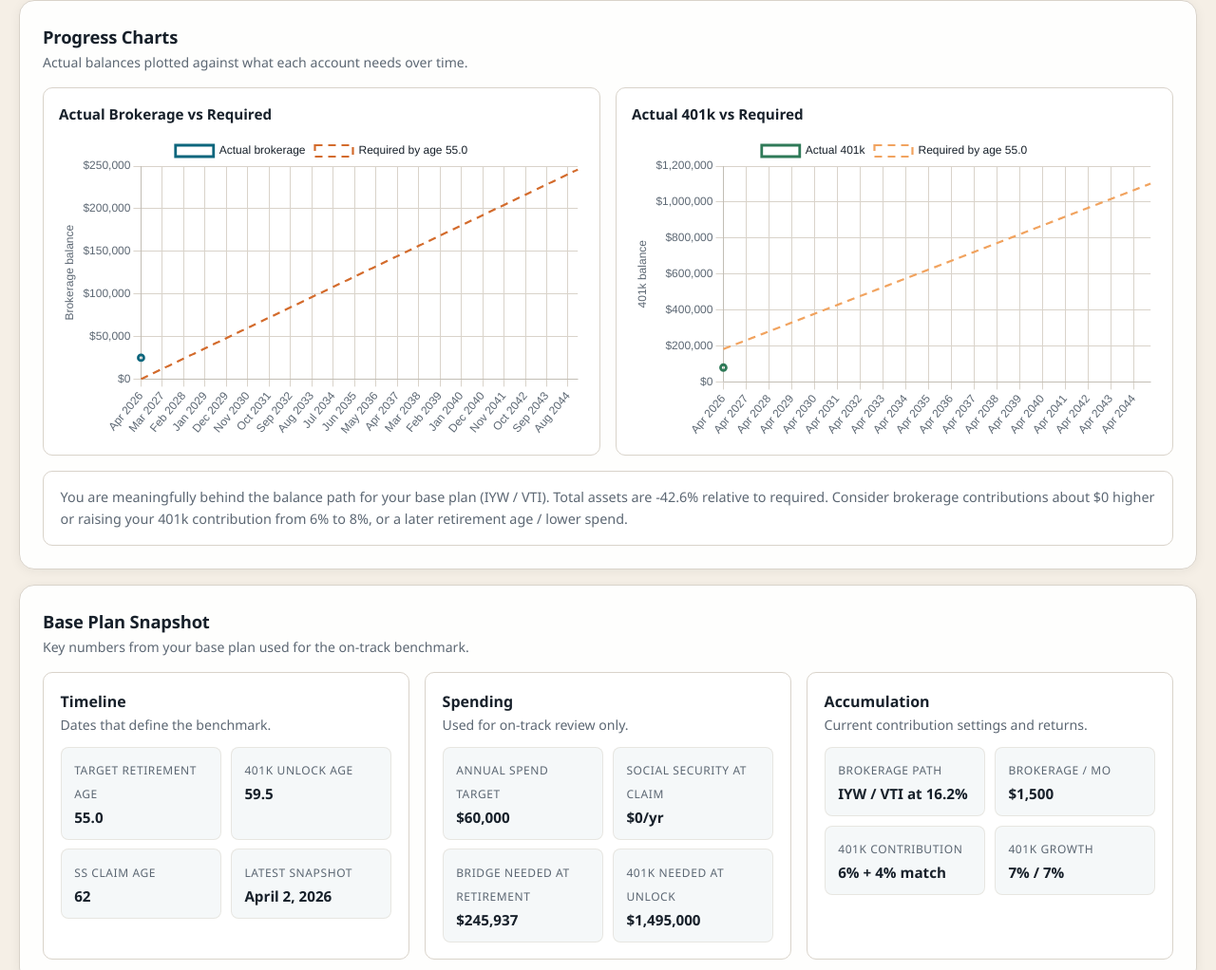
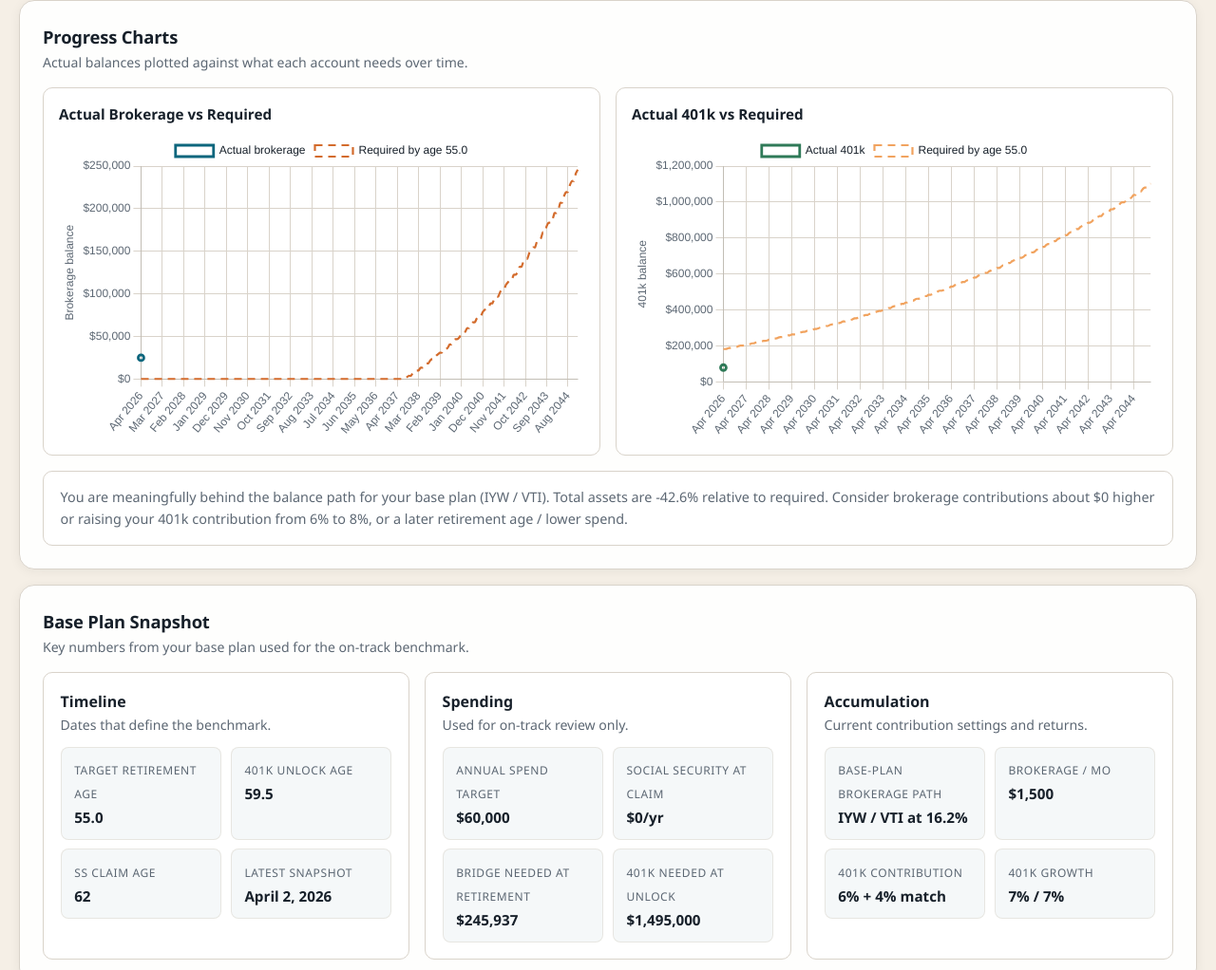
Before and after one commit to andy3331/RetirementPlanner, a plain HTML site: page index.html in a window 1280 px wide. Shown: the part 818-1840 px from the top of the page at 95% size. Drawn offline with nearby package versions, Linux system fonts and the light colour scheme.

Commit message:
Fix planner review and scenario separation issues

```diff
--- a/app.js
+++ b/app.js
@@ -24,6 +24,13 @@
     chartEndAge: 80,
     showBlendAChart: true,
     showBlendBChart: true,
+    basePlanTicker1: "IYW",
+    basePlanWeight1: 90,
+    basePlanReturn1: 16.8,
+    basePlanTicker2: "VTI",
+    basePlanWeight2: 10,
+    basePlanReturn2: 11,
+    basePlanAccumReturn: 16.2,
     blendATicker1: "IYW",
     blendAWeight1: 90,
     blendAReturn1: 16.8,
@@ -80,6 +87,11 @@
     "annualRetirementSpend",
     "unlockAge",
     "chartEndAge",
+    "basePlanWeight1",
+    "basePlanReturn1",
+    "basePlanWeight2",
+    "basePlanReturn2",
+    "basePlanAccumReturn",
     "blendAReturn1",
     "blendAReturn2",
     "blendBReturn1",
@@ -228,6 +240,7 @@
     openAssumptionModal: el("openAssumptionModal"),
     openAssumptionModalInline: el("openAssumptionModalInline"),
     syncScenarioAgeBtn: el("syncScenarioAgeBtn"),
+    promoteBlendToBasePlan: el("promoteBlendToBasePlan"),
     resetDefaultsBtn: el("resetDefaultsBtn"),
     drawerBackdrop: el("drawerBackdrop"),
     settingsDrawer: el("settingsDrawer"),
@@ -401,6 +414,21 @@
       ) {
         applyRequestedBlendDefaults(s);
         s.blendDefaultsVersion = base.blendDefaultsVersion;
+      }
+      if (!String(s.basePlanTicker1 || "").trim())
+        s.basePlanTicker1 = String(s.blendATicker1 || base.basePlanTicker1).trim().toUpperCase();
+      if (!(n(s.basePlanWeight1) > 0)) s.basePlanWeight1 = n(s.blendAWeight1, base.basePlanWeight1);
+      if (!(n(s.basePlanReturn1) > 0)) s.basePlanReturn1 = n(s.blendAReturn1, base.basePlanReturn1);
+      if (!String(s.basePlanTicker2 || "").trim())
+        s.basePlanTicker2 = String(s.blendATicker2 || base.basePlanTicker2).trim().toUpperCase();
+      if (!(n(s.basePlanWeight2) > 0)) s.basePlanWeight2 = n(s.blendAWeight2, base.basePlanWeight2);
+      if (!(n(s.basePlanReturn2) > 0)) s.basePlanReturn2 = n(s.blendAReturn2, base.basePlanReturn2);
+      if (!(n(s.basePlanAccumReturn) > 0)) {
+        const total = Math.max(1, n(s.basePlanWeight1) + n(s.basePlanWeight2));
+        s.basePlanAccumReturn =
+          (n(s.basePlanReturn1) * n(s.basePlanWeight1) +
+            n(s.basePlanReturn2) * n(s.basePlanWeight2)) /
+          total;
       }
       s.balanceHistory =
         Array.isArray(s.balanceHistory) && s.balanceHistory.length
@@ -514,14 +542,16 @@
   }
 
   /* ===== BLEND HELPERS ===== */
+  function labelFromFields(t1, t2) {
+    return [String(t1 || "").trim().toUpperCase(), String(t2 || "").trim().toUpperCase()]
+      .filter(Boolean)
+      .join(" / ") || "Custom blend";
+  }
   function blendLabel(prefix) {
-    const t1 = String(state[`${prefix}Ticker1`] || "")
-        .trim()
-        .toUpperCase(),
-      t2 = String(state[`${prefix}Ticker2`] || "")
-        .trim()
-        .toUpperCase();
-    return [t1, t2].filter(Boolean).join(" / ") || "Custom blend";
+    return labelFromFields(state[`${prefix}Ticker1`], state[`${prefix}Ticker2`]);
+  }
+  function basePlanLabel() {
+    return labelFromFields(state.basePlanTicker1, state.basePlanTicker2);
   }
   function blendRate(prefix) {
     const w1 = Math.max(0, n(state[`${prefix}Weight1`], 0)),
@@ -540,6 +570,15 @@
       state.customIywAccumReturn = state.iywAccumReturn;
     if (!(n(state.customQqqmAccumReturn) > 0))
       state.customQqqmAccumReturn = state.qqqmAccumReturn;
+  }
+  function syncBasePlanBlendFromScenario() {
+    state.basePlanTicker1 = String(state.blendATicker1 || "").trim().toUpperCase();
+    state.basePlanWeight1 = n(state.blendAWeight1);
+    state.basePlanReturn1 = n(state.blendAReturn1);
+    state.basePlanTicker2 = String(state.blendATicker2 || "").trim().toUpperCase();
+    state.basePlanWeight2 = n(state.blendAWeight2);
+    state.basePlanReturn2 = n(state.blendAReturn2);
+    state.basePlanAccumReturn = n(state.iywAccumReturn);
   }
 
   /* ===== SCENARIO RATES ===== */
@@ -583,8 +622,8 @@
   function baselinePlanningRates(s) {
     return {
       label: "Base plan",
-      iyw: n(s.iywAccumReturn),
-      qqqm: n(s.qqqmAccumReturn),
+      iyw: n(s.basePlanAccumReturn, s.iywAccumReturn),
+      qqqm: n(s.basePlanAccumReturn, s.iywAccumReturn),
       post: n(s.postRetirementReturn),
       kacc: n(s.k401AccumReturn),
       kpost: n(s.k401PostReturn),
@@ -667,16 +706,24 @@
       cashflowSpendSeries = [],
       cashflow401kWithdrawSeries = [],
       cashflowBrokerageWithdrawSeries = [],
+      cashflowGapSeries = [],
       cSeries = [];
     const mRet = Math.max(0, Math.ceil((retAge - cur) * 12 - 1e-9)),
       actual = cur + mRet / 12;
     const pushB = (x, y) => {
-      if (x <= 62.001) bSeries.push({ x, y: Math.max(0, y) });
+      if (x <= chartEndAge + 0.001) bSeries.push({ x, y: Math.max(0, y) });
     };
     const pushK = (x, y) => {
       if (x <= chartEndAge + 0.001) kSeries.push({ x, y: Math.max(0, y) });
     };
-    const pushCash = (x, ssAnnual, spendAnnual, k401WithdrawAnnual, brokerageWithdrawAnnual) => {
+    const pushCash = (
+      x,
+      ssAnnual,
+      spendAnnual,
+      k401WithdrawAnnual,
+      brokerageWithdrawAnnual,
+      gapAnnual,
+    ) => {
       if (x <= chartEndAge + 0.001) {
         cashflowSSSeries.push({ x, y: Math.max(0, ssAnnual) });
         cashflowSpendSeries.push({ x, y: Math.max(0, spendAnnual) });
@@ -687,6 +734,10 @@
         cashflowBrokerageWithdrawSeries.push({
           x,
           y: Math.max(0, brokerageWithdrawAnnual),
+        });
+        cashflowGapSeries.push({
+          x,
+          y: Math.max(0, gapAnnual),
         });
       }
     };
@@ -714,12 +765,15 @@
         Math.ceil((unlock - actual) * 12 - 1e-9),
       );
       for (let i = 1; i <= mUnlock; i++) {
-        b = Math.max(0, b * (1 + bPost) - spend);
+        const grownBrokerage = b * (1 + bPost),
+          bridgeWithdraw = Math.min(grownBrokerage, spend),
+          bridgeGap = Math.max(0, spend - bridgeWithdraw);
+        b = Math.max(0, grownBrokerage - spend);
         k = k * (1 + kPost);
         const agePoint = actual + i / 12;
         pushB(agePoint, b);
         pushK(agePoint, k);
-        pushCash(agePoint, 0, annualSpend, 0, annualSpend);
+        pushCash(agePoint, 0, annualSpend, 0, bridgeWithdraw * 12, bridgeGap * 12);
       }
       bUnlock = b;
       kUnlock = k;
@@ -748,22 +802,37 @@
         if (life == null) life = a;
         cSeries.push({ x: a, y: 0 });
         pushB(a, 0);
-        pushCash(a, income * 12, annualSpend, kWithdraw * 12, bWithdraw * 12);
+        pushCash(a, income * 12, annualSpend, 0, 0, need * 12);
         break;
       }
+      let actualKWithdraw = 0,
+        actualBWithdraw = 0,
+        actualGap = 0;
       if (need > 0) {
         let remain = need,
           kw = Math.min(ks, remain);
         ks -= kw;
         remain -= kw;
-        if (remain > 0.01) bs = Math.max(0, bs - remain);
+        actualKWithdraw = kw;
+        const bw = Math.min(bs, remain);
+        bs -= bw;
+        remain -= bw;
+        actualBWithdraw = bw;
+        actualGap = Math.max(0, remain);
       }
       bs *= 1 + bPost;
       ks *= 1 + kPost;
       const total = Math.max(0, bs + ks);
       cSeries.push({ x: a, y: total });
       pushB(a, bs);
-      pushCash(a, income * 12, annualSpend, kWithdraw * 12, bWithdraw * 12);
+      pushCash(
+        a,
+        income * 12,
+        annualSpend,
+        actualKWithdraw * 12,
+        actualBWithdraw * 12,
+        actualGap * 12,
+      );
       if (total <= 0.01 && life == null) {
         life = a;
         break;
@@ -789,6 +858,7 @@
       cashflowSpendSeries,
       cashflow401kWithdrawSeries,
       cashflowBrokerageWithdrawSeries,
+      cashflowGapSeries,
       combinedSeries: cSeries,
     };
   }
@@ -1142,8 +1212,12 @@
       brokerage = ages.map((agePoint) =>
         sampleSeriesAtAge(result.cashflowBrokerageWithdrawSeries, agePoint),
       ),
-      gap = ages.map((_, index) =>
-        Math.max(0, spend[index] - ss[index] - k401[index] - brokerage[index]),
+      gap = ages.map((agePoint, index) =>
+        Math.max(
+          0,
+          sampleSeriesAtAge(result.cashflowGapSeries, agePoint) ||
+            (spend[index] - ss[index] - k401[index] - brokerage[index]),
+        ),
       );
     return {
       labels: ages.map((agePoint) => age(agePoint)),
@@ -1353,6 +1427,7 @@
       monthsToTarget = target?.monthsToTarget ?? monthsBetweenAges(latestAge, targetAge),
       targetDate = target?.date ?? addMonthsIso(latest.date, monthsToTarget),
       fundKey = currentPlanFundKey(),
+      projected = projectedAccumulationSeries(currentState, fundKey, rates),
       monthKeys = monthKeysBetween(rows[0].date, targetDate),
       labels = monthKeys.map(chartMonthLabel),
       actualByMonth = rows.reduce((acc, row) => {
@@ -1360,53 +1435,41 @@
         return acc;
       }, {}),
       latestMonthKey = chartMonthKey(latest.date),
-      latestRequiredBrokerage =
+      latestMonthIndex = monthKeys.findIndex((key) => key === latestMonthKey);
+    const requiredBrokerage = [],
+      required401k = [];
+    for (let index = 0; index < monthKeys.length; index += 1) {
+      if (index < latestMonthIndex) {
+        requiredBrokerage.push(null);
+        required401k.push(null);
+        continue;
+      }
+      const monthKey = monthKeys[index],
+        monthRow =
+          actualByMonth[monthKey] || {
+            date: `${monthKey}-01`,
+            brokerage: projected.brokerage[monthKey] ?? n(latest.brokerage),
+            k401: projected.k401[monthKey] ?? n(latest.k401),
+          };
+      requiredBrokerage.push(
         requiredRoleBalanceForSnapshot(
-          latest,
+          monthRow,
           currentState,
           fundKey,
           rates,
           "brokerage",
-        ) ?? n(latest.brokerage),
-      latestRequired401k =
+        ) ?? null,
+      );
+      required401k.push(
         requiredRoleBalanceForSnapshot(
-          latest,
+          monthRow,
           currentState,
           fundKey,
           rates,
           "k401",
-        ) ?? n(latest.k401),
-      targetRequiredBrokerage =
-        target == null
-          ? latestRequiredBrokerage
-          : (requiredRoleBalanceForSnapshot(
-              target,
-              currentState,
-              fundKey,
-              rates,
-              "brokerage",
-            ) ?? latestRequiredBrokerage),
-      targetRequired401k =
-        target == null
-          ? latestRequired401k
-          : (requiredRoleBalanceForSnapshot(
-              target,
-              currentState,
-              fundKey,
-              rates,
-              "k401",
-            ) ?? latestRequired401k),
-      requiredBrokeragePath = straightLinePath(
-        latestRequiredBrokerage,
-        targetRequiredBrokerage,
-        monthsToTarget,
-      ),
-      required401kPath = straightLinePath(
-        latestRequired401k,
-        targetRequired401k,
-        monthsToTarget,
-      ),
-      latestMonthIndex = monthKeys.findIndex((key) => key === latestMonthKey);
+        ) ?? null,
+      );
+    }
     return {
       labels,
       actualBrokerage: monthKeys.map((monthKey) =>
@@ -1415,16 +1478,8 @@
       actual401k: monthKeys.map((monthKey) =>
         actualByMonth[monthKey] ? n(actualByMonth[monthKey].k401) : null,
       ),
-      requiredBrokerage: monthKeys.map((_, index) =>
-        index < latestMonthIndex
-          ? null
-          : requiredBrokeragePath[index - latestMonthIndex] ?? null,
-      ),
-      required401k: monthKeys.map((_, index) =>
-        index < latestMonthIndex
-          ? null
-          : required401kPath[index - latestMonthIndex] ?? null,
-      ),
+      requiredBrokerage,
+      required401k,
     };
   }
   function latestProgressBenchmark(rates) {
@@ -1454,7 +1509,7 @@
       actualTotal = totalBalance(latest);
     return {
       key: fundKey,
-      label: `your base plan (${blendLabel("blendA")})`,
+      label: `your base plan (${basePlanLabel()})`,
       profile,
       requiredBrokerage,
       required401k,
@@ -1531,7 +1586,7 @@
     ui.basePlanSnapshot.innerHTML = [
       `<article class="card"><div class="top"><div><h3>Timeline</h3><p class="sub">Dates that define the benchmark.</p></div></div><div class="rowGrid"><div class="row"><span>Target retirement age</span><strong>${age(state.targetRetirementAge)}</strong></div><div class="row"><span>401k unlock age</span><strong>${age(state.unlockAge)}</strong></div><div class="row"><span>SS claim age</span><strong>${num(state.ssClaimAge, 0)}</strong></div><div class="row"><span>Latest snapshot</span><strong>${latestDate}</strong></div></div></article>`,
       `<article class="card"><div class="top"><div><h3>Spending</h3><p class="sub">Used for on-track review only.</p></div></div><div class="rowGrid"><div class="row"><span>Annual spend target</span><strong>${money(state.annualRetirementSpend)}</strong></div><div class="row"><span>Social Security at claim</span><strong>${money(ssMonthly(state) * 12)}/yr</strong></div><div class="row"><span>Bridge needed at retirement</span><strong>${money(profile.requiredBrokerageAtRetirement)}</strong></div><div class="row"><span>401k needed at unlock</span><strong>${money(profile.required401kAtUnlock)}</strong></div></div></article>`,
-      `<article class="card"><div class="top"><div><h3>Accumulation</h3><p class="sub">Current contribution settings and returns.</p></div></div><div class="rowGrid"><div class="row"><span>Brokerage path</span><strong>${blendLabel("blendA")} at ${pct(rates.iyw)}</strong></div><div class="row"><span>Brokerage / mo</span><strong>${money(active.monthlyBrokerageContribution ?? state.monthlyBrokerageContribution)}</strong></div><div class="row"><span>401k contribution</span><strong>${pct(active.contributionPct ?? state.contributionPct)} + ${pct(active.employerMatchPct ?? state.employerMatchPct)} match</strong></div><div class="row"><span>401k growth</span><strong>${pct(rates.kacc)} / ${pct(rates.kpost)}</strong></div></div></article>`,
+      `<article class="card"><div class="top"><div><h3>Accumulation</h3><p class="sub">Current contribution settings and returns.</p></div></div><div class="rowGrid"><div class="row"><span>Base-plan brokerage path</span><strong>${basePlanLabel()} at ${pct(rates.iyw)}</strong></div><div class="row"><span>Brokerage / mo</span><strong>${money(active.monthlyBrokerageContribution ?? state.monthlyBrokerageContribution)}</strong></div><div class="row"><span>401k contribution</span><strong>${pct(active.contributionPct ?? state.contributionPct)} + ${pct(active.employerMatchPct ?? state.employerMatchPct)} match</strong></div><div class="row"><span>401k growth</span><strong>${pct(rates.kacc)} / ${pct(rates.kpost)}</strong></div></div></article>`,
     ].join("");
   }
 
@@ -2814,6 +2869,11 @@
   ui.syncScenarioAgeBtn?.addEventListener("click", () =>
     update("scenarioTargetRetirementAge", n(state.targetRetirementAge)),
   );
+  ui.promoteBlendToBasePlan?.addEventListener("click", () => {
+    syncBasePlanBlendFromScenario();
+    save();
+    render();
+  });
 
   /* ===== MODAL HELPERS ===== */
   function assumptionModalSeed(dateValue) {
```
Also changed, not shown: index.html (+6 -3 lines).
